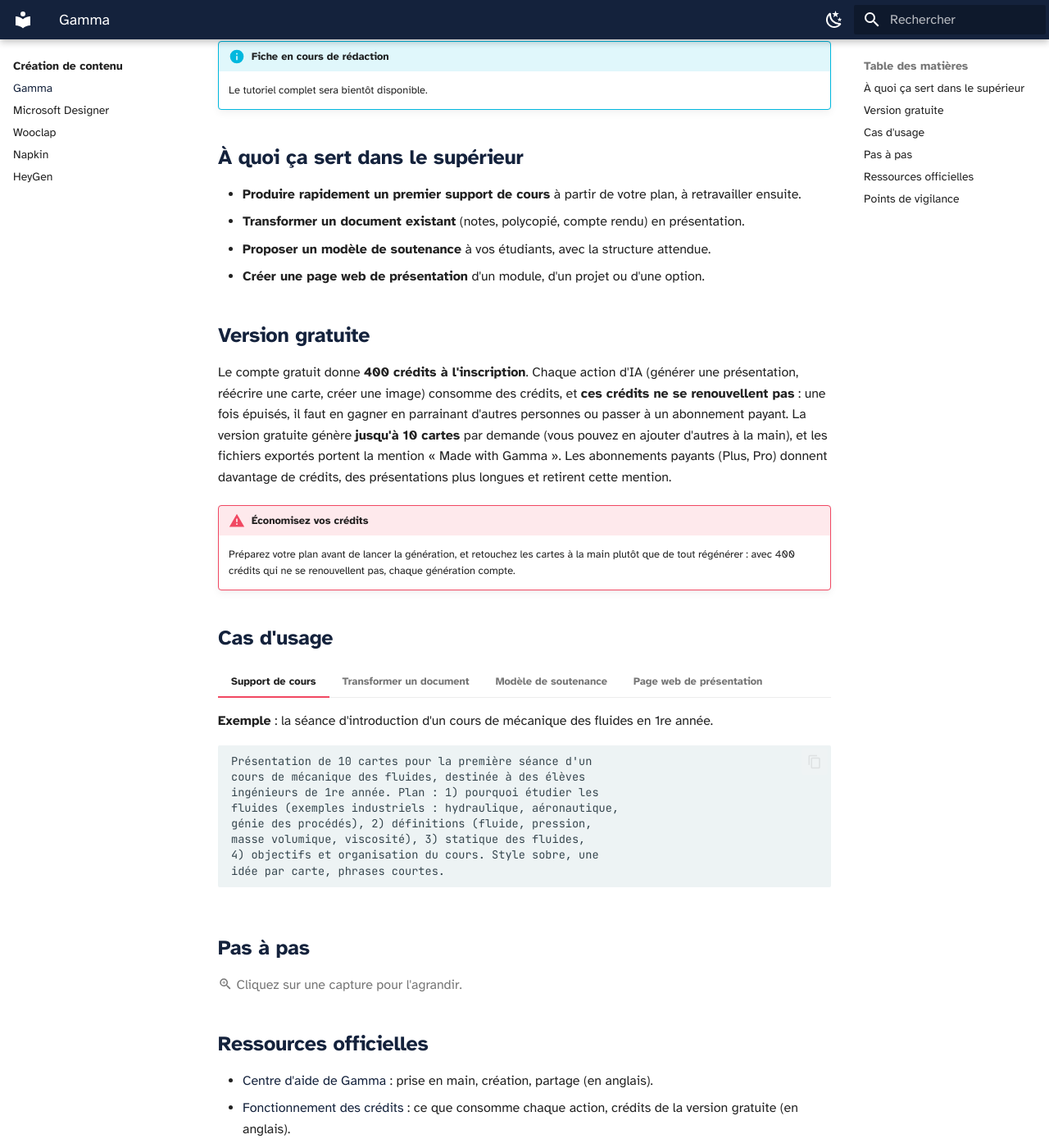
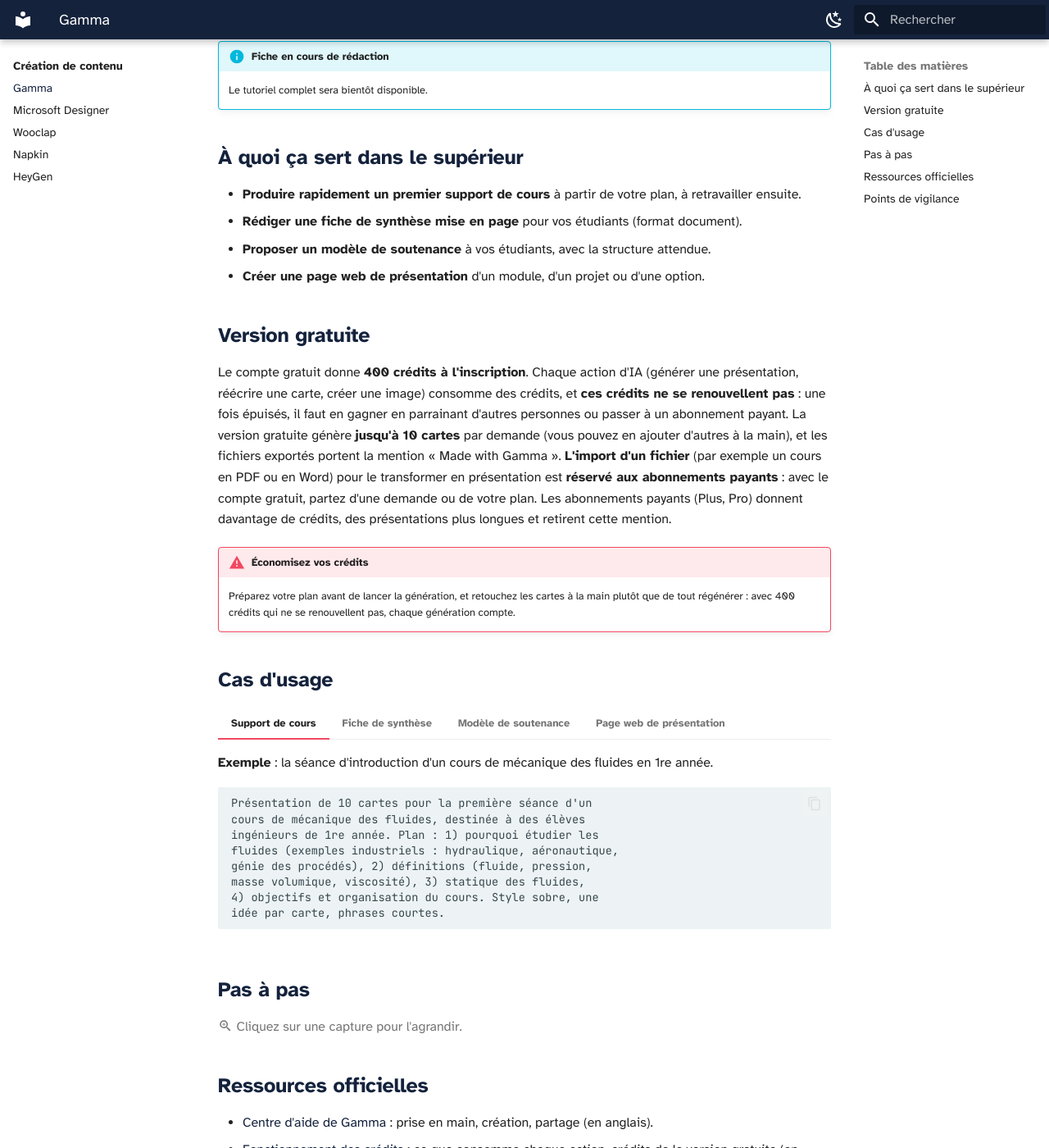
Before and after one commit to Celine-ferrier/Boite-outils-IA, an MkDocs documentation site: the page built from docs/creation/gamma.md, in a window 1280 px wide and 1400 px high, scrolled down 475 px. Shown: the whole window at 82% size. Built offline with MkDocs 1.6.1 and Material for MkDocs 9.7.7, drawn with Linux system fonts in a browser that asks for light colours.

Commit message:
Fiche Gamma : import de fichier signalé comme payant, cas d'usage remplacé
Co-Authored-By: Claude Opus 5.5 <noreply@anthropic.com>
Claude-Session: https://claude.ai/code/session_01ADR9hzhyEw6Dc3N18BUyt5

````diff
--- a/docs/creation/gamma.md
+++ b/docs/creation/gamma.md
@@ -14,13 +14,13 @@
 ## À quoi ça sert dans le supérieur
 
 - **Produire rapidement un premier support de cours** à partir de votre plan, à retravailler ensuite.
-- **Transformer un document existant** (notes, polycopié, compte rendu) en présentation.
+- **Rédiger une fiche de synthèse mise en page** pour vos étudiants (format document).
 - **Proposer un modèle de soutenance** à vos étudiants, avec la structure attendue.
 - **Créer une page web de présentation** d'un module, d'un projet ou d'une option.
 
 ## Version gratuite
 
-Le compte gratuit donne **400 crédits à l'inscription**. Chaque action d'IA (générer une présentation, réécrire une carte, créer une image) consomme des crédits, et **ces crédits ne se renouvellent pas** : une fois épuisés, il faut en gagner en parrainant d'autres personnes ou passer à un abonnement payant. La version gratuite génère **jusqu'à 10 cartes** par demande (vous pouvez en ajouter d'autres à la main), et les fichiers exportés portent la mention « Made with Gamma ». Les abonnements payants (Plus, Pro) donnent davantage de crédits, des présentations plus longues et retirent cette mention.
+Le compte gratuit donne **400 crédits à l'inscription**. Chaque action d'IA (générer une présentation, réécrire une carte, créer une image) consomme des crédits, et **ces crédits ne se renouvellent pas** : une fois épuisés, il faut en gagner en parrainant d'autres personnes ou passer à un abonnement payant. La version gratuite génère **jusqu'à 10 cartes** par demande (vous pouvez en ajouter d'autres à la main), et les fichiers exportés portent la mention « Made with Gamma ». **L'import d'un fichier** (par exemple un cours en PDF ou en Word) pour le transformer en présentation est **réservé aux abonnements payants** : avec le compte gratuit, partez d'une demande ou de votre plan. Les abonnements payants (Plus, Pro) donnent davantage de crédits, des présentations plus longues et retirent cette mention.
 
 !!! warning "Économisez vos crédits"
     Préparez votre plan avant de lancer la génération, et retouchez les cartes à la main plutôt que de tout régénérer : avec 400 crédits qui ne se renouvellent pas, chaque génération compte.
@@ -42,18 +42,19 @@ Le compte gratuit donne **400 crédits à l'inscription**. Chaque action d'IA (g
     idée par carte, phrases courtes.
     ```
 
-=== "Transformer un document"
+=== "Fiche de synthèse"
 
-    **Exemple** : le compte rendu d'un projet de génie civil, à présenter en réunion pédagogique.
+    **Exemple** : la synthèse d'une séance de TD de thermodynamique, pour les étudiants absents ou pour la révision.
 
-    Choisissez l'option qui permet de **coller un texte** ou d'**importer un fichier**, puis indiquez :
+    Choisissez le format **document**, puis demandez :
 
     ```
-    Transforme ce compte rendu en présentation de 8 cartes
-    pour une réunion pédagogique : contexte, objectifs,
-    déroulement, résultats obtenus par les étudiants,
-    difficultés rencontrées et pistes d'amélioration.
-    Conserve les chiffres exacts du document.
+    Fiche de synthèse d'une séance de TD de thermodynamique
+    pour des élèves ingénieurs de 1re année, sur le premier
+    principe appliqué aux systèmes fermés : rappel des
+    notions clés, méthode de résolution en 5 étapes, une
+    erreur fréquente à éviter et deux exercices
+    d'entraînement sans corrigé.
     ```
 
 === "Modèle de soutenance"
@@ -101,10 +102,9 @@ Le compte gratuit donne **400 crédits à l'inscription**. Chaque action d'IA (g
  6. Choisir un thème graphique
  7. Générer et découvrir le résultat
  8. Modifier une carte (texte, image, mise en page)
- 9. Créer à partir d'un texte ou d'un fichier existant
-10. Présenter
-11. Partager et exporter
-12. Suivre ses crédits
+ 9. Présenter
+10. Partager et exporter
+11. Suivre ses crédits
 -->
 
 ## Ressources officielles
````
